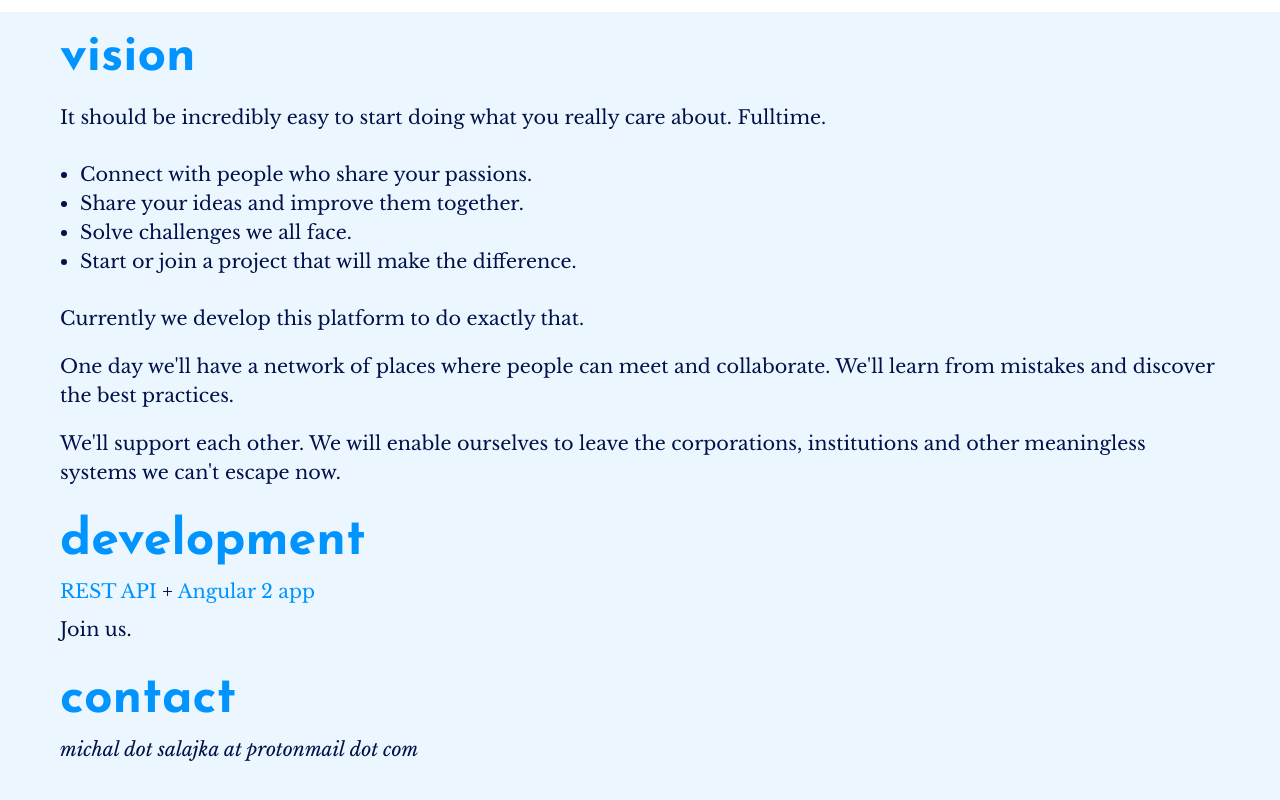
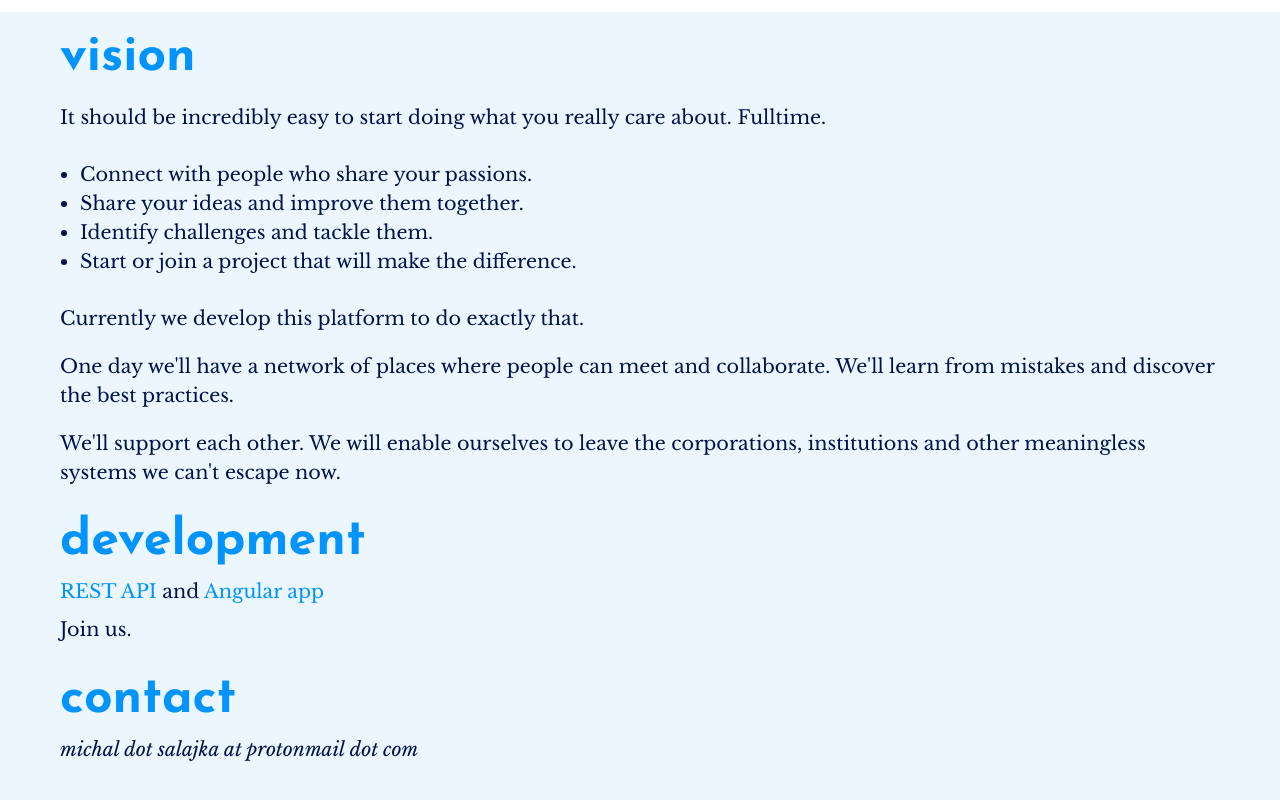
Before and after one commit to ditup/ditup-static, a plain HTML site: page index.html in a window 1280 px wide. Shown: the part 788-1588 px from the top of the page. Drawn offline with nearby package versions, Linux system fonts and the light colour scheme.

Commit message:
some updates

```diff
--- a/index.html
+++ b/index.html
@@ -35,7 +35,7 @@
         <ul>
           <li>Connect with people who share your passions.</li>
           <li>Share your ideas and improve them together.</li>
-          <li>Solve challenges we all face.</li>
+          <li>Identify challenges and tackle them.</li>
           <li>Start or join a project that will make the difference.</li>
         </ul>
 
@@ -52,8 +52,8 @@
         <h2>development</h2>
 
         <a href="https://github.com/ditup/ditapi" target="_blank">REST API</a>
-        +
-        <a href="https://github.com/ditup/ditapp-ng" target="_blank">Angular 2 app</a>
+        and
+        <a href="https://github.com/ditup/ditapp" target="_blank">Angular app</a>
         <p>Join us.</p>
       </section>
 
```
Also changed, not shown: wip.html (+2 -2 lines).
